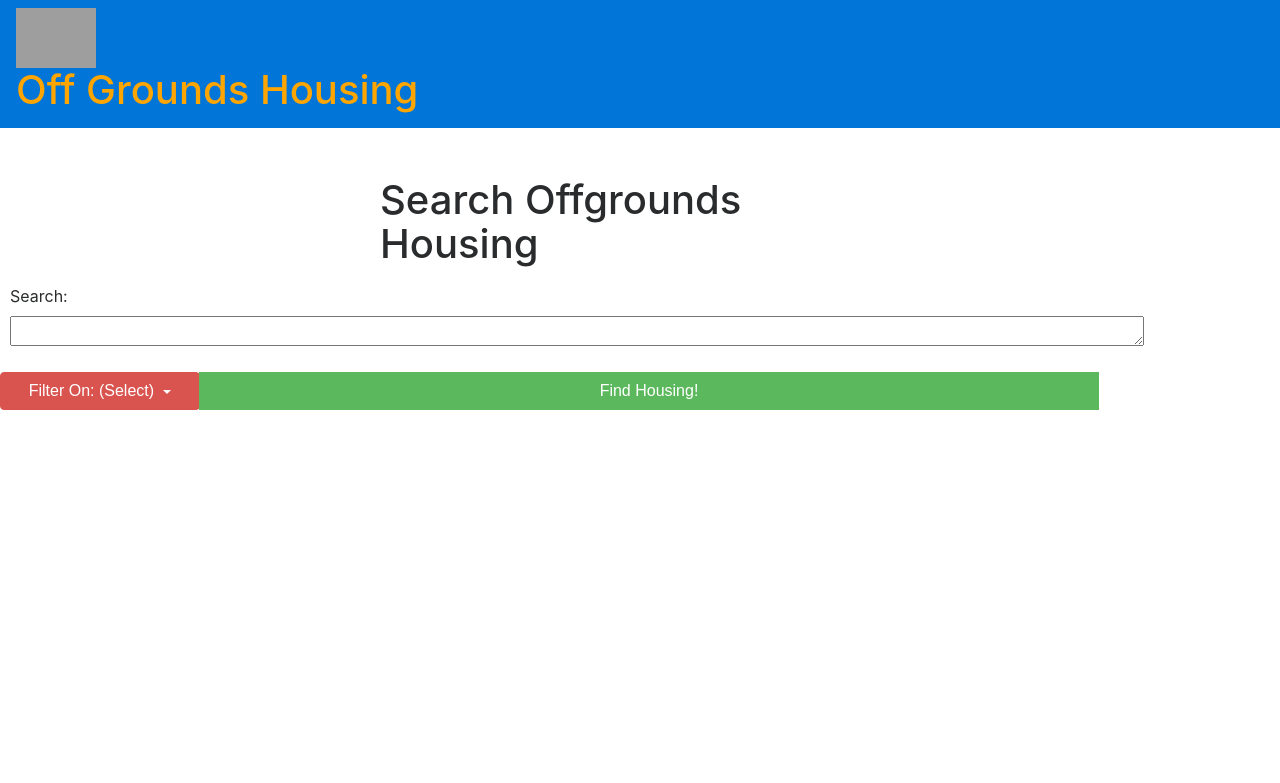
After one commit to sam6tn/studenthousing, a Django app: template polls/templates/polls/search.html in a window 1280 px wide. The commit adds this page. Shown: the top 783 px of the page. Run offline with Django 3.2, Linux system fonts and the light colour scheme; the template is opened without the code that fills it: values that come from a table or form of the project are taken from there, others are empty; some libraries are stand-ins or nearby versions; grey boxes are pictures that could not be loaded.

Commit message:
HTML templates
Redesigned all pages

```diff
--- a/polls/forms.py
+++ b/polls/forms.py
@@ -7,3 +7,7 @@ class SuggestForm(forms.ModelForm):
     class Meta:
         model = Post
         fields = ('search',)
+
+# class LoginForm(forms.ModelForm):
+#     email = forms.CharField(widget=forms.Textarea(attrs={'cols': 100, 'rows': 1}))
+#     password = forms.CharField(widget=forms.Textarea(attrs={'cols': 100, 'rows': 1}))
--- a/polls/static/polls/style.css
+++ b/polls/static/polls/style.css
@@ -1,3 +1,13 @@
-body {
-    background: white url("images/background.gif") no-repeat;
+.form-group{
+    width: 300px;
 }
+
+#login-box{
+    margin: 0 auto;
+    padding: 10px;
+}
+
+.navbar{
+    margin-bottom: 50px;
+    color:orange;
+}
--- /dev/null
+++ b/polls/templates/polls/search.html
@@ -0,0 +1,75 @@
+<html>
+<head>
+  <script src="https://code.jquery.com/jquery-3.2.1.slim.min.js" integrity="sha384-KJ3o2DKtIkvYIK3UENzmM7KCkRr/rE9/Qpg6aAZGJwFDMVNA/GpGFF93hXpG5KkN" crossorigin="anonymous"></script>
+  <script src="https://cdnjs.cloudflare.com/ajax/libs/popper.js/1.12.9/umd/popper.min.js" integrity="sha384-ApNbgh9B+Y1QKtv3Rn7W3mgPxhU9K/ScQsAP7hUibX39j7fakFPskvXusvfa0b4Q" crossorigin="anonymous"></script>
+
+  <link rel="stylesheet" href="https://maxcdn.bootstrapcdn.com/bootstrap/4.0.0-beta.3/css/bootstrap.min.css" integrity="sha384-Zug+QiDoJOrZ5t4lssLdxGhVrurbmBWopoEl+M6BdEfwnCJZtKxi1KgxUyJq13dy" crossorigin="anonymous">
+  <script src="https://maxcdn.bootstrapcdn.com/bootstrap/4.0.0-beta.3/js/bootstrap.min.js" integrity="sha384-a5N7Y/aK3qNeh15eJKGWxsqtnX/wWdSZSKp+81YjTmS15nvnvxKHuzaWwXHDli+4" crossorigin="anonymous"></script>
+
+  {% load static %}
+  <link rel="stylesheet" href="{% static 'polls/style.css' %}" type="text/css">
+
+  <style>
+    .form-group{
+        width: 300px;
+    }
+
+    #login-box{
+        margin: 0 auto;
+        padding: 10px;
+    }
+    .navbar{
+        margin-bottom: 50px;
+        color:orange;
+    }
+    #filter-button{
+      width:200px;
+    }
+    .logo{
+            height:60px;
+            width:80px;
+            margin-right:10px;
+    }
+  </style>
+
+</head>
+
+<body>
+  <nav class="navbar navbar-expand-md bg-primary navbar-dark">
+    <img class="logo" src="https://i0.wp.com/rockbridgereport.academic.wlu.edu/files/2011/11/UVA.gif">
+    <h1>Off Grounds Housing</h1>
+  </nav>
+
+  <div class="container" style="width: 550px";>
+    <h1>Search Offgrounds Housing</h1>
+  </div>
+  <form method="Post" style="width: 600px">
+    {% csrf_token %}
+
+      <div class="mx-auto" id="login-box">
+        {{ form.as_p }}
+      </div>
+
+      <div class="btn-group">
+        <button type="button" id="filter-button" class="btn btn-danger dropdown-toggle" data-toggle="dropdown" aria-haspopup="true" aria-expanded="false" href="#">
+          Filter On: <span id="selected">(Select)</span><span class="caret"></span>
+        </button>
+
+        <button class="btn btn-success btn-block" type="submit" style="width: 900px">Find Housing!</button>
+
+        <div class="dropdown-menu">
+          <a class="dropdown-item" href="#">Availability</a>
+          <a class="dropdown-item" href="#">Pricing</a>
+          <a class="dropdown-item" href="#">Distance</a>
+          <div class="dropdown-divider"></div>
+          <a class="dropdown-item" href="#">Suggested</a>
+        </div>
+
+        <script>
+          $('.dropdown-menu a').click(function(){$('#selected').text($(this).text());});
+        </script>
+
+      </div>
+    </form>
+</body>
+</html>
```
Also changed, not shown: polls/templates/polls/index.html (+13 -4 lines), polls/templates/polls/list.html (+50 -3 lines), polls/templates/polls/suggestions.html (+0 -38 lines), polls/views.py (+5 -6 lines), db.sqlite3.
